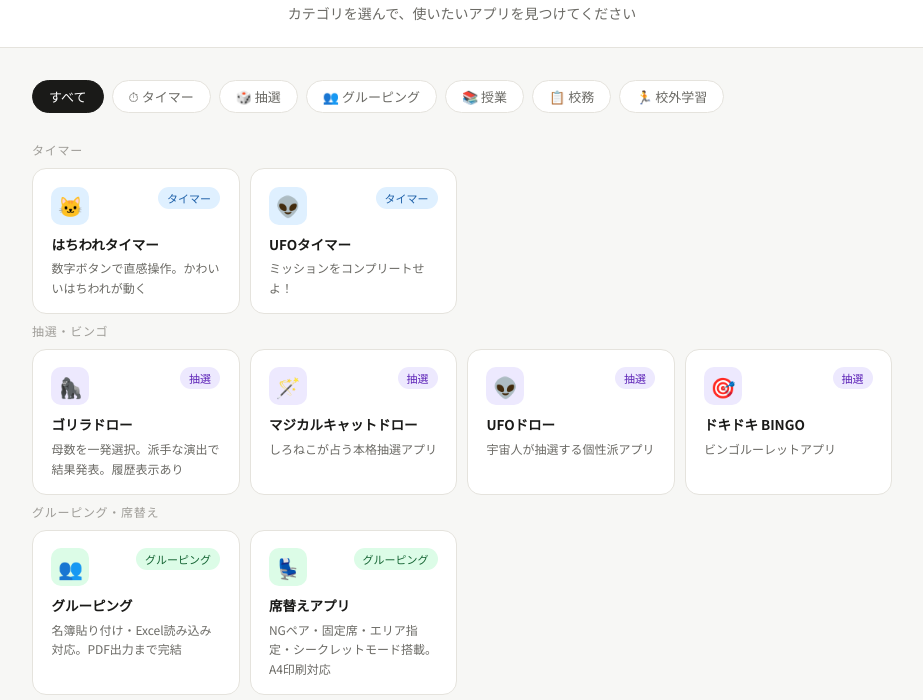
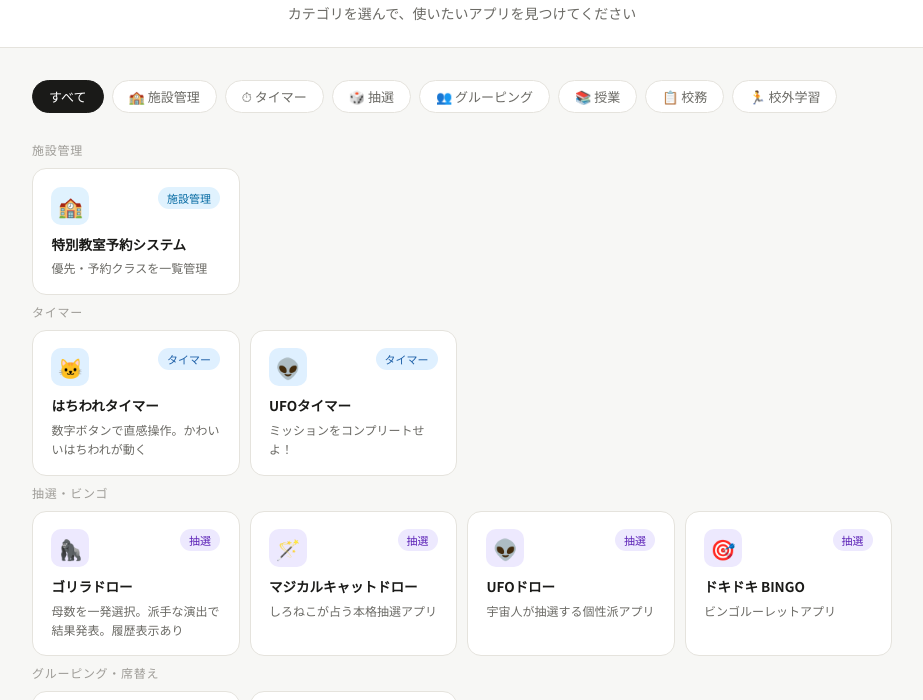
Before and after one commit to Kou-no1/apli_portal, a plain HTML site: page index.html in a window 1280 px wide. Shown: the part 72-772 px from the top of the page, without its empty margins (178-1101 px from the left). Drawn offline with Linux system fonts and the light colour scheme.

Commit message:
Update index.html

```diff
--- a/index.html
+++ b/index.html
@@ -164,14 +164,16 @@
   .cat-group   .icon-wrap { background: #dcfce7; }
   .cat-class   .icon-wrap { background: #fef3c7; }
   .cat-admin   .icon-wrap { background: #ffe4e6; }
-  .cat-event   .icon-wrap { background: #d1fae5; }
+  .cat-event    .icon-wrap { background: #d1fae5; }
+  .cat-facility .icon-wrap { background: #e0f2fe; }
 
-  .tag-timer   { background: #dff0ff; color: #1e60a8; }
-  .tag-lottery { background: #ede9fe; color: #5b21b6; }
-  .tag-group   { background: #dcfce7; color: #166534; }
-  .tag-class   { background: #fef3c7; color: #92400e; }
-  .tag-admin   { background: #ffe4e6; color: #9f1239; }
-  .tag-event   { background: #d1fae5; color: #065f46; }
+  .tag-timer    { background: #dff0ff; color: #1e60a8; }
+  .tag-lottery  { background: #ede9fe; color: #5b21b6; }
+  .tag-group    { background: #dcfce7; color: #166534; }
+  .tag-class    { background: #fef3c7; color: #92400e; }
+  .tag-admin    { background: #ffe4e6; color: #9f1239; }
+  .tag-event    { background: #d1fae5; color: #065f46; }
+  .tag-facility { background: #e0f2fe; color: #0369a1; }
 
   /* ── Hidden ── */
   .card.hidden { display: none; }
@@ -204,12 +206,28 @@
   <!-- Filter -->
   <div class="filter-bar">
     <button class="filter-btn active" data-filter="all">すべて</button>
+    <button class="filter-btn" data-filter="facility">🏫 施設管理</button>
     <button class="filter-btn" data-filter="timer">⏱ タイマー</button>
     <button class="filter-btn" data-filter="lottery">🎲 抽選</button>
     <button class="filter-btn" data-filter="group">👥 グルーピング</button>
     <button class="filter-btn" data-filter="class">📚 授業</button>
     <button class="filter-btn" data-filter="admin">📋 校務</button>
     <button class="filter-btn" data-filter="event">🏃 校外学習</button>
+  </div>
+
+  <!-- 施設管理 -->
+  <div class="section-block" data-section="facility">
+    <div class="section-label">施設管理</div>
+    <div class="grid">
+      <a class="card cat-facility" data-cat="facility" href="https://kou-no1.github.io/room_booking/" target="_blank">
+        <div class="card-top">
+          <div class="icon-wrap">🏫</div>
+          <span class="tag tag-facility">施設管理</span>
+        </div>
+        <div class="card-title">特別教室予約システム</div>
+        <div class="card-desc">優先・予約クラスを一覧管理</div>
+      </a>
+    </div>
   </div>
 
   <!-- タイマー -->
@@ -441,5 +459,4 @@
 </script>
 
 </body>
- <footer style="border-top: 0.5px solid #e0e0e0; padding: 1.5rem 0 1rem; text-align: center;"> <p style="font-size: 15px; color: #888; margin: 0 0 4px;">「あったらいいのに」を、作ってる。</p> <p style="font-size: 12px; color: #aaa; margin: 0;">© 2026 野村晃一 All rights reserved.</p> </footer>
 </html>
```
